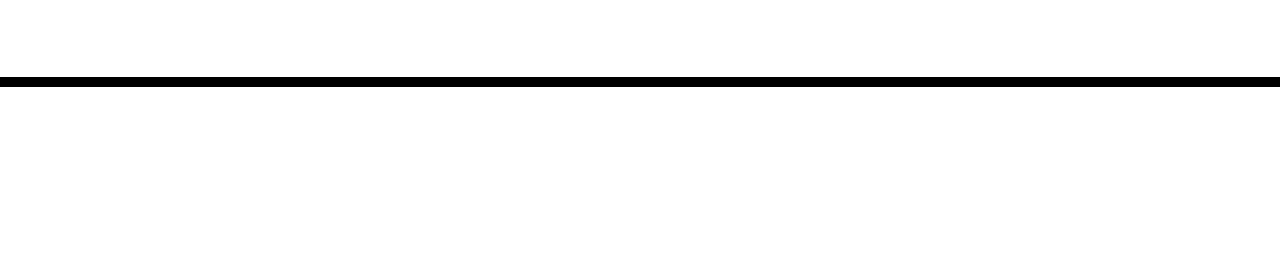
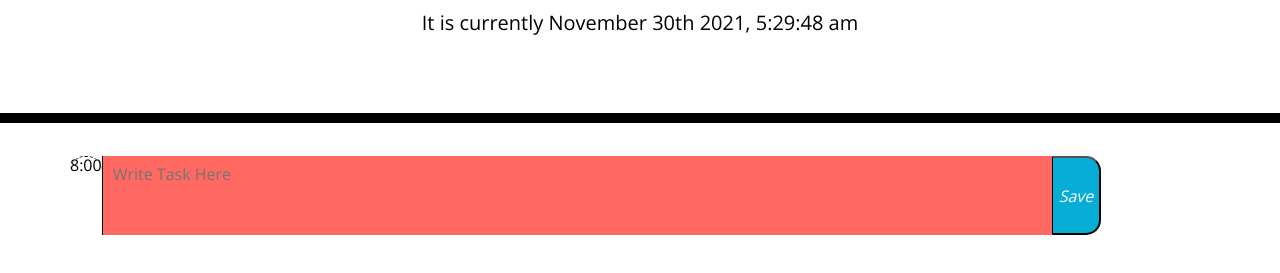
Before and after one commit to jddlwlr/workday_schedule_utility, a plain HTML site: page index.html in a window 1280 px wide. Shown: the part 181-454 px from the top of the page. Drawn offline with nearby package versions, Linux system fonts and the light colour scheme.

Commit message:
Updating HTML structure and class usage

```diff
--- a/assets/script.js
+++ b/assets/script.js
@@ -0,0 +1,7 @@
+
+//Current time update and display using moment.js
+var update = function() {
+    $("#currentDay")
+    .html('It is currently ' + moment().format('MMMM Do YYYY, h:mm:ss a'));
+}
+setInterval(update, 1000);
--- a/index.html
+++ b/index.html
@@ -30,6 +30,13 @@
     </header>
     <div class="container">
       <!-- Timeblocks go here -->
+      <div class= "row description">
+          <div class= "time-block hour">8:00</div>
+          <textarea id= "eightText" class= "present" type="text" placeholder="Write Task Here" rows= "2" cols= "100" class=""></textarea>
+              <button id="eight" class="saveBtn"><i>Save</i></button>
+          </div>
+
+      </div>
     </div>
 
     <script src="https://cdnjs.cloudflare.com/ajax/libs/jquery/3.2.1/jquery.min.js"></script>
```
